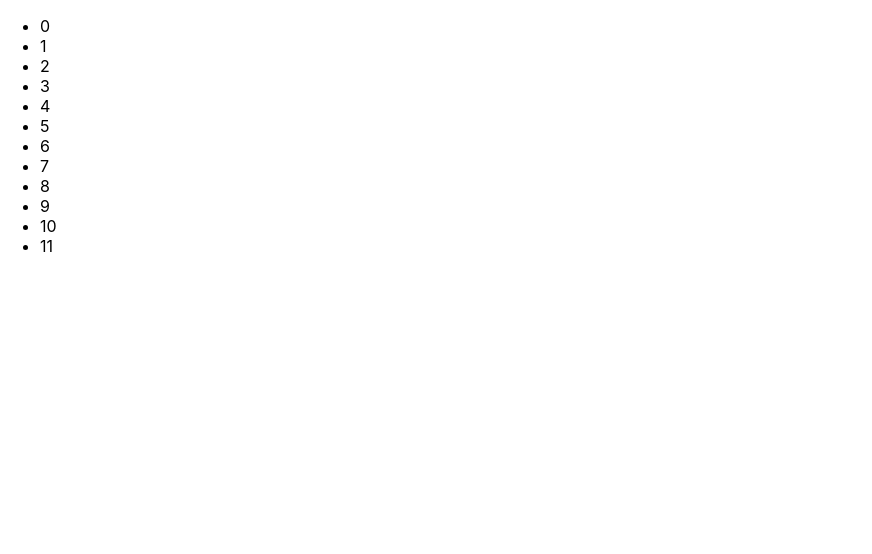
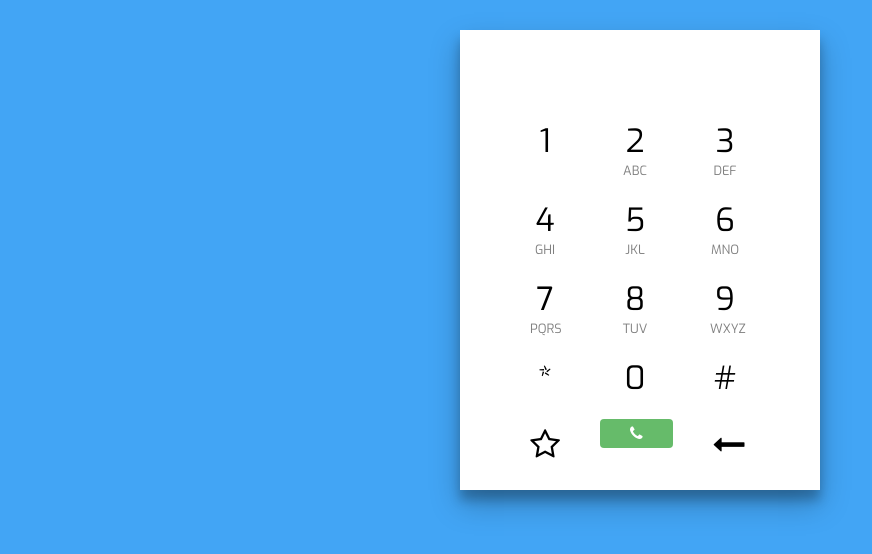
Before and after one commit to Mx-Wolf/on-redux, a React (Create React App) app: page / in a window 1280 px wide. Shown: the top 554 px of the page, without its empty margins (0-872 px from the left). Built offline with nearby package versions, Linux system fonts and the light colour scheme.

Commit message:
adds num-pad markup

```diff
--- a/public/index.html
+++ b/public/index.html
@@ -15,6 +15,8 @@
       user's mobile device or desktop. See https://developers.google.com/web/fundamentals/web-app-manifest/
     -->
     <link rel="manifest" href="%PUBLIC_URL%/manifest.json" />
+    <link href="https://fonts.googleapis.com/css?family=Exo" rel="stylesheet" />
+    <link href="https://maxcdn.bootstrapcdn.com/font-awesome/4.6.3/css/font-awesome.min.css" rel="stylesheet" />
     <!--
       Notice the use of %PUBLIC_URL% in the tags above.
       It will be replaced with the URL of the `public` folder during the build.
--- /dev/null
+++ b/src/App.css
@@ -0,0 +1,79 @@
+body {
+  background-color: #42a5f5;
+}
+
+.row {
+  margin: 0 auto;
+  width: 280px;
+  clear: both;
+  text-align: center;
+  font-family: 'Exo';
+}
+
+.digit,
+.dig {
+  float: left;
+  padding: 10px 30px;
+  width: 30px;
+  font-size: 2rem;
+  cursor: pointer;
+}
+
+.sub {
+  font-size: 0.8rem;
+  color: grey;
+}
+
+.container {
+  background-color: white;
+  width: 320px;
+  padding: 20px;
+  margin: 30px auto;
+  height: 420px;
+  text-align: center;
+  box-shadow: 0 14px 28px rgba(0, 0, 0, 0.25), 0 10px 10px rgba(0, 0, 0, 0.22);
+}
+
+#output {
+  font-family: "Exo";
+  font-size: 2rem;
+  height: 60px;
+  font-weight: bold;
+  color: #1976d2;
+}
+
+#call {
+  display: inline-block;
+  background-color: #66bb6a;
+  padding: 4px 30px;
+  margin: 10px;
+  color: white;
+  border-radius: 4px;
+  float: left;
+  cursor: pointer;
+}
+
+.botrow {
+  margin: 0 auto;
+  width: 280px;
+  clear: both;
+  text-align: center;
+  font-family: 'Exo';
+}
+
+.digit:active,
+.dig:active {
+  background-color: #e6e6e6;
+}
+
+#call:hover {
+  background-color: #81c784;
+}
+
+.dig {
+  float: left;
+  padding: 10px 20px;
+  margin: 10px;
+  width: 30px;
+  cursor: pointer;
+}
--- a/src/App.tsx
+++ b/src/App.tsx
@@ -1,12 +1,55 @@
-
+import  "./App.css";
 function App() {
   return (
-    <div>
-      <div></div>
-      <ul>
-      {Array(12).fill(null).map((_,ix)=>(<li>{ix}</li>))}
-      </ul>
+<div>
+  <div className="container">
+    <div id="output" />
+    <div className="row">
+      <div className="digit" id="one">1</div>
+      <div className="digit" id="two">2
+        <div className="sub">ABC</div>
+      </div>
+      <div className="digit" id="three">3
+        <div className="sub">DEF</div>
+      </div>
     </div>
+    <div className="row">
+      <div className="digit" id="four">4
+        <div className="sub">GHI</div>
+      </div>
+      <div className="digit" id="five">5
+        <div className="sub">JKL</div>
+      </div>
+      <div className="digit">6
+        <div className="sub">MNO</div>
+      </div>
+    </div>
+    <div className="row">
+      <div className="digit">7
+        <div className="sub">PQRS</div>
+      </div>
+      <div className="digit">8
+        <div className="sub">TUV</div>
+      </div>
+      <div className="digit">9
+        <div className="sub">WXYZ</div>
+      </div>
+    </div>
+    <div className="row">
+      <div className="digit">*
+      </div>
+      <div className="digit">0
+      </div>
+      <div className="digit">#
+      </div>
+    </div>
+    <div className="botrow"><i className="fa fa-star-o dig" aria-hidden="true" />
+      <div id="call"><i className="fa fa-phone" aria-hidden="true" /></div>
+      <i className="fa fa-long-arrow-left dig" aria-hidden="true" />
+    </div>
+  </div>
+</div>
+
   );
 }
 
```
